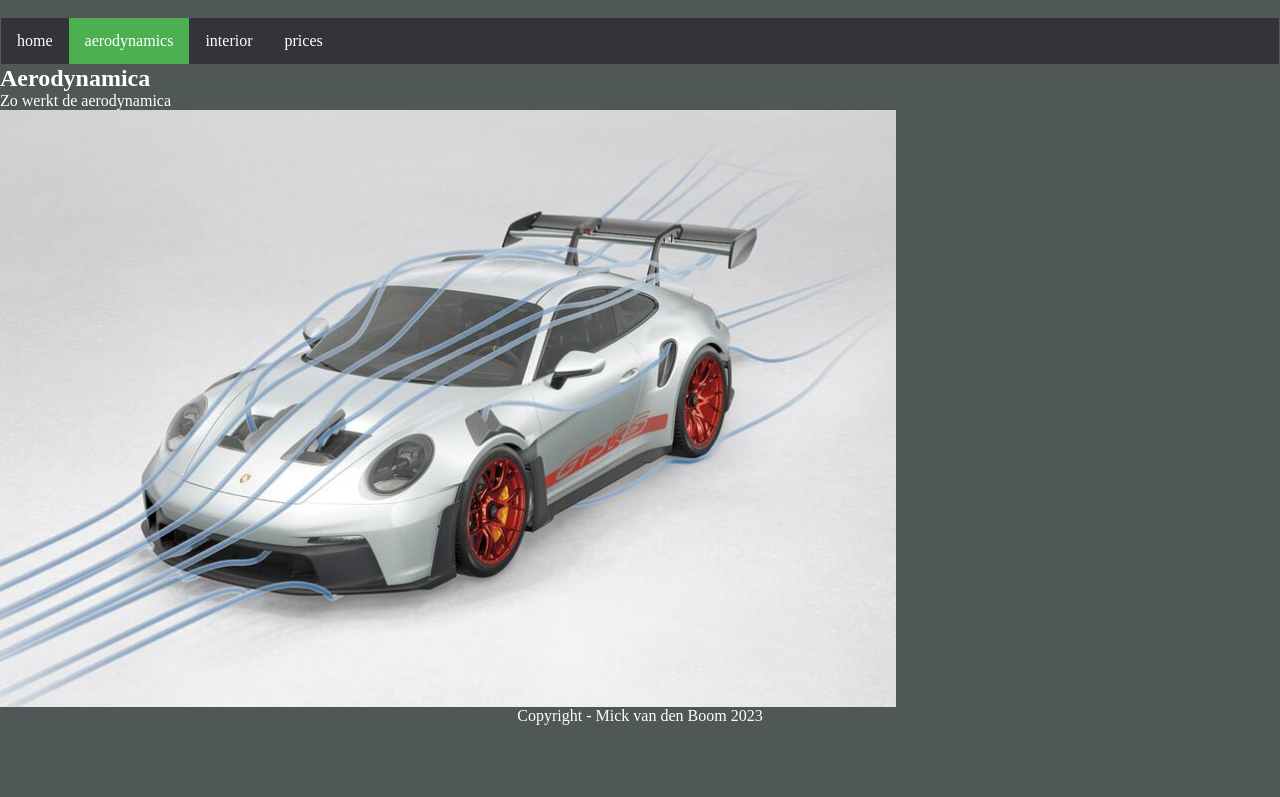
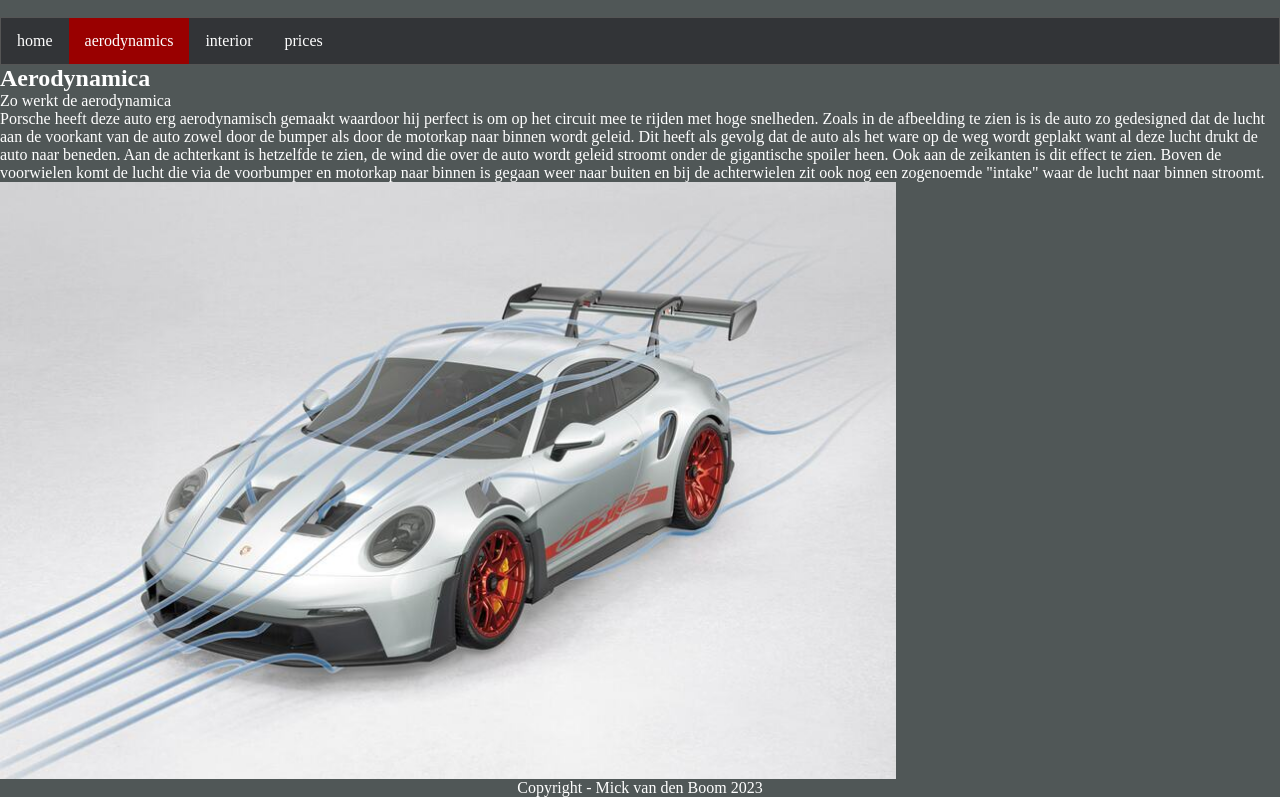
Before and after one commit to MickvdBoom/MickAuto, a plain HTML site: page aerodynamics.html in a window 1280 px wide. Shown: the part 64-861 px from the top of the page. Before the commit the page ends 800 px from the top, so only its background shows below. Drawn offline with Linux system fonts and the light colour scheme.

Commit message:
tekst toegevoegd

```diff
--- a/aerodynamics.html
+++ b/aerodynamics.html
@@ -23,7 +23,17 @@
 <main>
 <h2>Aerodynamica</h2>
 <p>Zo werkt de aerodynamica</p>
-<img src="992-gt3-gt3-rs-aero-tech-uploaded-at-02-23-2023-10-50-pm-utc.jpg" alt="aerodynamica">
+<p>Porsche heeft deze auto erg aerodynamisch gemaakt waardoor hij perfect is om
+    op het circuit mee te rijden met hoge snelheden. Zoals in de afbeelding te zien
+    is is de auto zo gedesigned dat de lucht aan de voorkant van de auto zowel door
+    de bumper als door de motorkap naar binnen wordt geleid. Dit heeft als gevolg dat
+    de auto als het ware op de weg wordt geplakt want al deze lucht drukt de auto naar
+    beneden. Aan de achterkant is hetzelfde te zien, de wind die over de auto wordt geleid
+    stroomt onder de gigantische spoiler heen. Ook aan de zeikanten is dit effect te zien.
+    Boven de voorwielen komt de lucht die via de voorbumper en motorkap naar binnen is gegaan
+    weer naar buiten en bij de achterwielen zit ook nog een zogenoemde "intake" waar de lucht
+    naar binnen stroomt.</p>
+<img src="afbeeldingen/992-gt3-gt3-rs-aero-tech-uploaded-at-02-23-2023-10-50-pm-utc.jpg" alt="aerodynamica">
 </main>
 <footer>
 <p>Copyright - Mick van den Boom 2023</p>
--- a/style.css
+++ b/style.css
@@ -7,44 +7,51 @@
 body {
     background-color: rgb(80, 87, 87);
 }
+
 h1 {
     background-color: rgb(50, 52, 55);
     color: white;
     text-align: center;
+    margin: 20px;
+    border: 2px solid;
+    border-radius: 10px;
 }
+
 h2, p {
     color: white;
 }
+
 nav {
     background-color: rgb(50, 52, 55);
     color: rgb(145, 147, 148);
     color: white;
     text-align: center;
 }
+
 footer {
     color: rgb(193, 196, 198);
     width: 100%;
     text-align: center;
 }
-h1 {
-    margin: 20px;
-    border: 2px solid;
-    border-radius: 10px;
-}
+
 img {
     max-width: 70%;
     display: block;;
 }
+
 li {
     background-color: rgb(50, 52, 55);
 }
+
 nav a:hover {
     background-color: rgb(80, 80, 80);
 }
+
 .foot {
     background-color: #990000;
     border-style: solid;
 }
+
 ul {
     list-style-type: none;
     margin: 0;
@@ -55,16 +62,19 @@ ul {
     overflow: hidden;
     background-color: rgb(50, 52, 55);
 }
+
   li a {
     display: block;
     color: #000;
     padding: 8px 16px;
     text-decoration: none;
 }
+
 .active {
-    background-color: #04AA6D;
+    background-color: #990000;
     color: white;
 }
+
 li {
     float: left;
 }
@@ -76,6 +86,3 @@ ul {
     padding: 14px 16px;
     text-decoration: none;
 }
-  .active {
-    background-color: #4CAF50;
-  }
```
Also changed, not shown: index.html (+8 -6 lines), interior.html (+1 -1 lines), prices.html (+13 -1 lines), afbeeldingen/092-porsche-911-gt3-rs-interior.jpg (renamed from 092-porsche-911-gt3-rs-interior.jpg), afbeeldingen/992-gt3-gt3-rs-aero-tech-uploaded-at-02-23-2023-10-50-pm-utc.jpg (renamed from 992-gt3-gt3-rs-aero-tech-uploaded-at-02-23-2023-10-50-pm-utc.jpg), afbeeldingen/porsche-model.png (renamed from porsche-model.png). Lines whose indentation alone changed are shown as unchanged.
